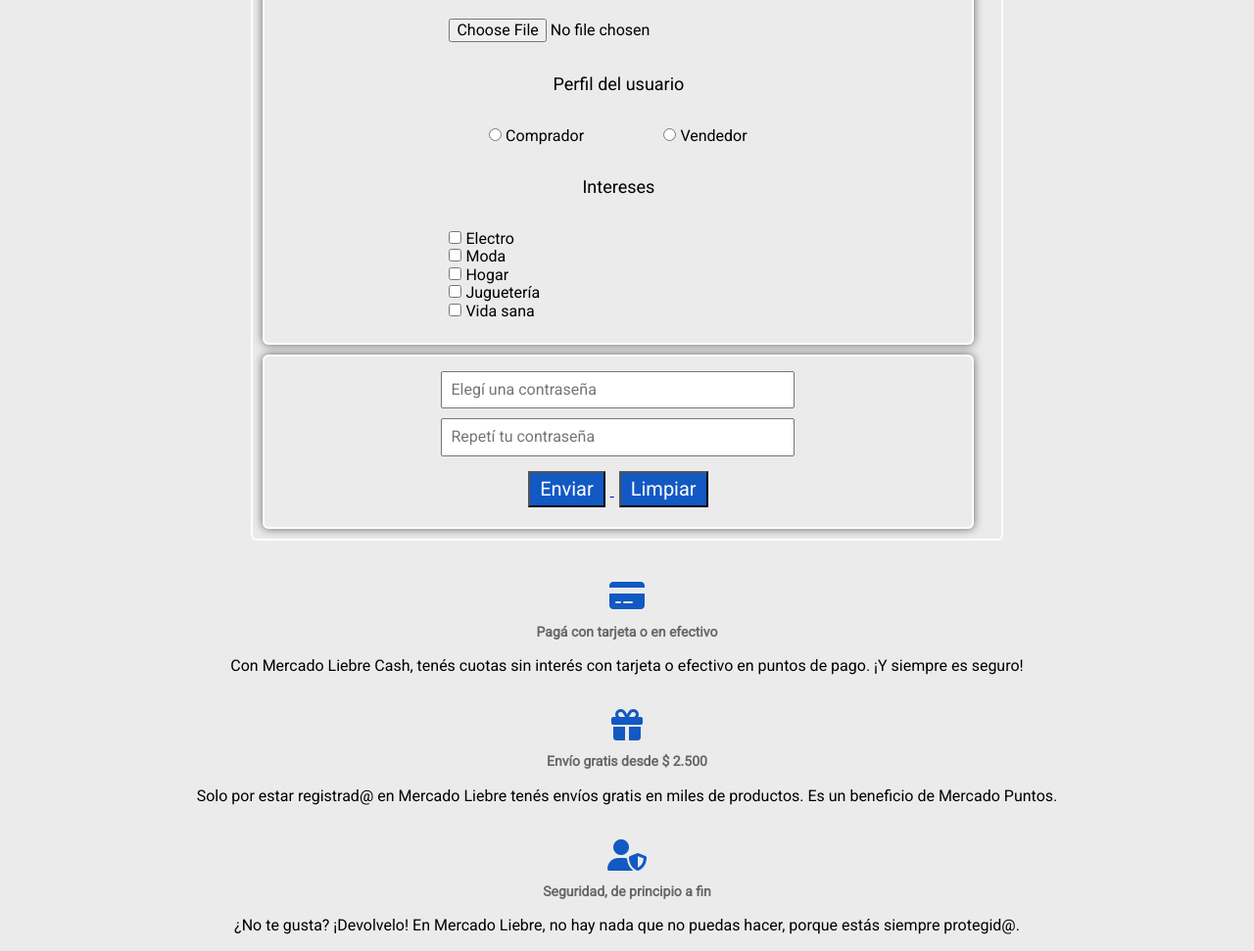
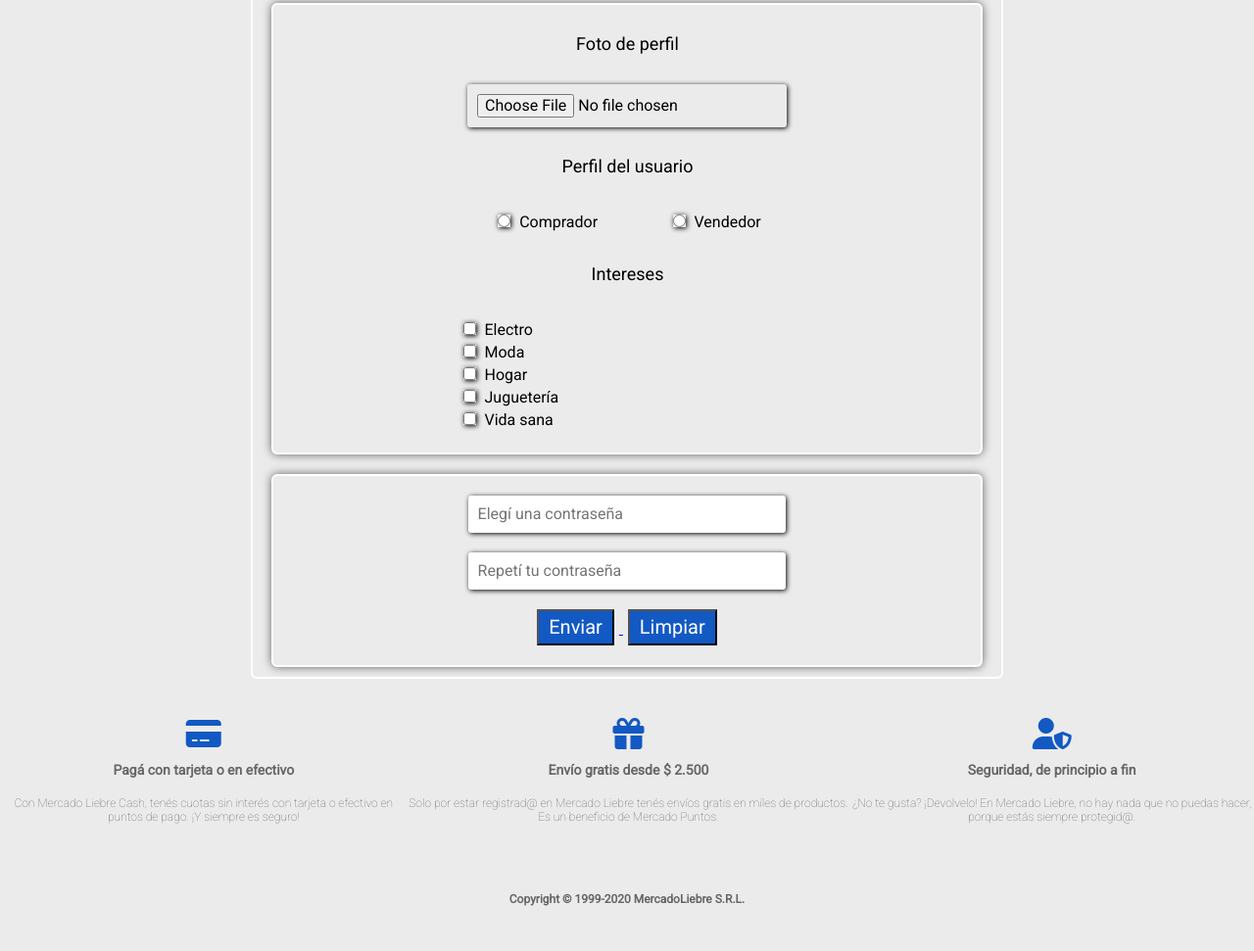
Before and after one commit to maurocarvajaldesousa/mercadoliebre, a website: page views/register.html in a window 1280 px wide. Shown: the part 656-1627 px from the top of the page at 98% size. After the commit the page ends 1598 px from the top, so only its background shows below. Drawn offline with Linux system fonts and the light colour scheme; files that its build step writes are made by us from their sources; files whose address does not match are found by name.

Commit message:
Subo cambios en formulario de registro de usuario

```diff
--- a/public/css/styles.css
+++ b/public/css/styles.css
@@ -353,7 +353,7 @@
   align-items: center;
 }
 
-.form-register section {
+.form-register {
   display: flex;
   flex-direction: column;
   justify-content: center;
@@ -368,7 +368,7 @@
   border-radius: 6px;
   display: flex;
   flex-direction: column;
-  justify-content: space-between;
+  justify-content: center;
   align-items: center;
   padding: 10px 0;
   margin: 10px 10px;
@@ -384,14 +384,14 @@
   align-items: center;
 } */
 
-/* .form-control input {
+.form-control input {
   border-radius: 3px;
   margin: 5px;
   border: 0px;
   outline: none;
-  box-shadow: 2px 2px 10px;
-  padding: 8px 8px;
-} */
+  box-shadow: 1px 1px 5px;
+  padding: 10px 10px;
+}
 
 .form-control {
   width: 100%;
@@ -407,7 +407,7 @@
 }
 
 .form-control-boxes {
-  flex-basis: 100%;
+  flex-basis: 90%;
   padding: 8px 8px;
 }
 
--- a/views/register.html
+++ b/views/register.html
@@ -265,7 +265,7 @@
                 </button>
               </a>
 
-              <button type="reset" value="BORRAR" class="form-button">
+              <button type="reset" value="Limpiar" class="form-button">
                 Limpiar
               </button>
             </div>
@@ -276,37 +276,43 @@
 
     <footer class="footer">
       <!-- Footer  de MercadoLiebre -->
-
+      <div class="footer-box-1">
         <section class="pagos-envios-seguridad">
-        <div class="icono-footer"><i class="fa-solid fa-credit-card"></i></div>
+          <div class="icono-footer">
+            <i class="fa-solid fa-credit-card"></i>
+          </div>
           <h4>Pagá con tarjeta o en efectivo</h4>
-        <p>
+          <h5>
             Con Mercado Liebre Cash, tenés cuotas sin interés con tarjeta o
             efectivo en puntos de pago. ¡Y siempre es seguro!
-        </p>
+          </h5>
         </section>
         <br />
         <section class="pagos-envios-seguridad">
           <div class="icono-footer"><i class="fa-solid fa-gift"></i></div>
           <h4>Envío gratis desde $ 2.500</h4>
-        <p>
+          <h5>
             Solo por estar registrad@ en Mercado Liebre tenés envíos gratis en
             miles de productos. Es un beneficio de Mercado Puntos.
-        </p>
+          </h5>
         </section>
         <br />
         <section class="pagos-envios-seguridad">
-        <div class="icono-footer"><i class="fa-solid fa-user-shield"></i></div>
+          <div class="icono-footer">
+            <i class="fa-solid fa-user-shield"></i>
+          </div>
           <h4>Seguridad, de principio a fin</h4>
-        <p>
-          ¿No te gusta? ¡Devolvelo! En Mercado Liebre, no hay nada que no puedas
-          hacer, porque estás siempre protegid@.
-        </p>
+          <h5>
+            ¿No te gusta? ¡Devolvelo! En Mercado Liebre, no hay nada que no
+            puedas hacer, porque estás siempre protegid@.
+          </h5>
         </section>
-
-      <!-- <section class="copyright">
+      </div>
+      <div class="footer-box-2">
+        <section class="copyright">
           <h4>Copyright © 1999-2020 MercadoLiebre S.R.L.</h4>
-      </section> -->
+        </section>
+      </div>
     </footer>
   </body>
 </html>
```
Lines whose indentation alone changed are shown as unchanged.
